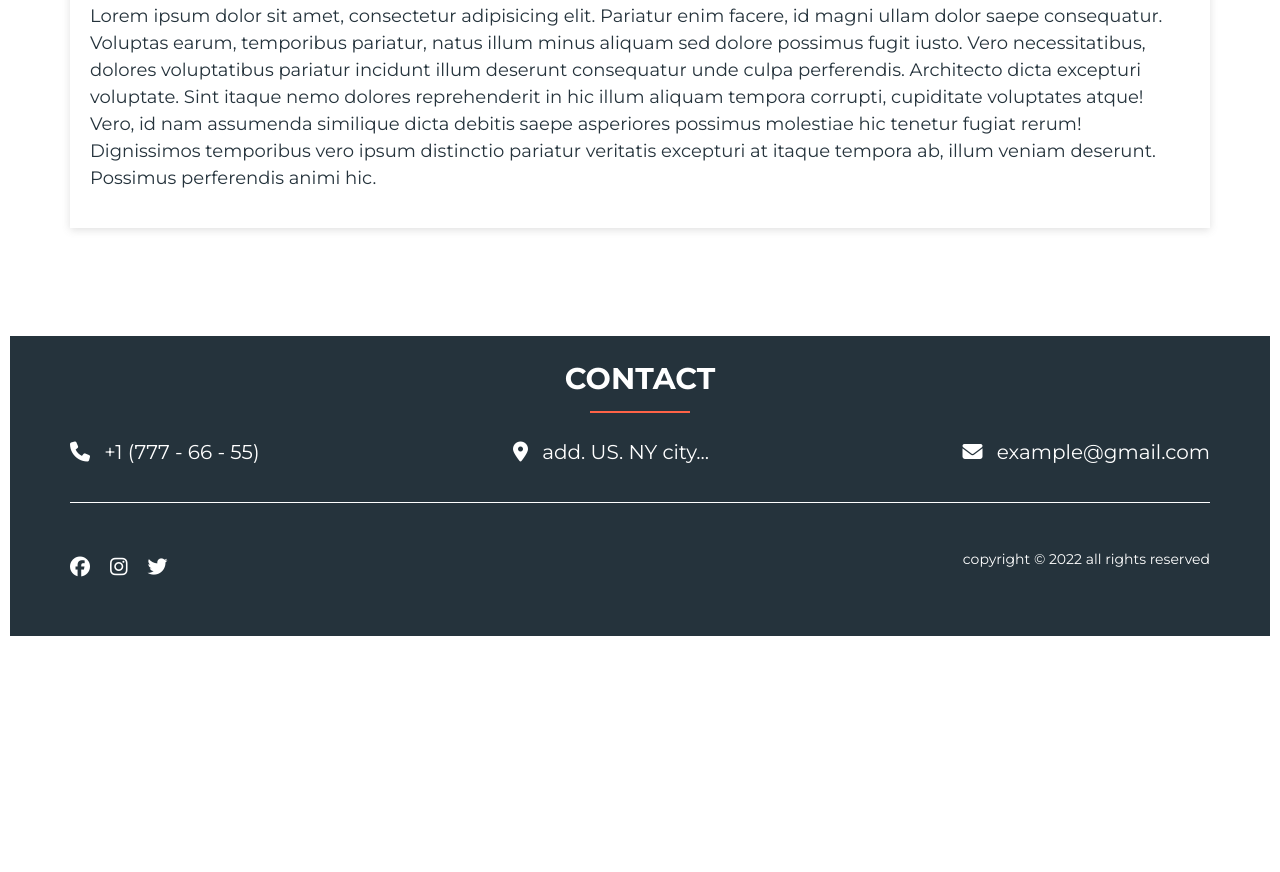
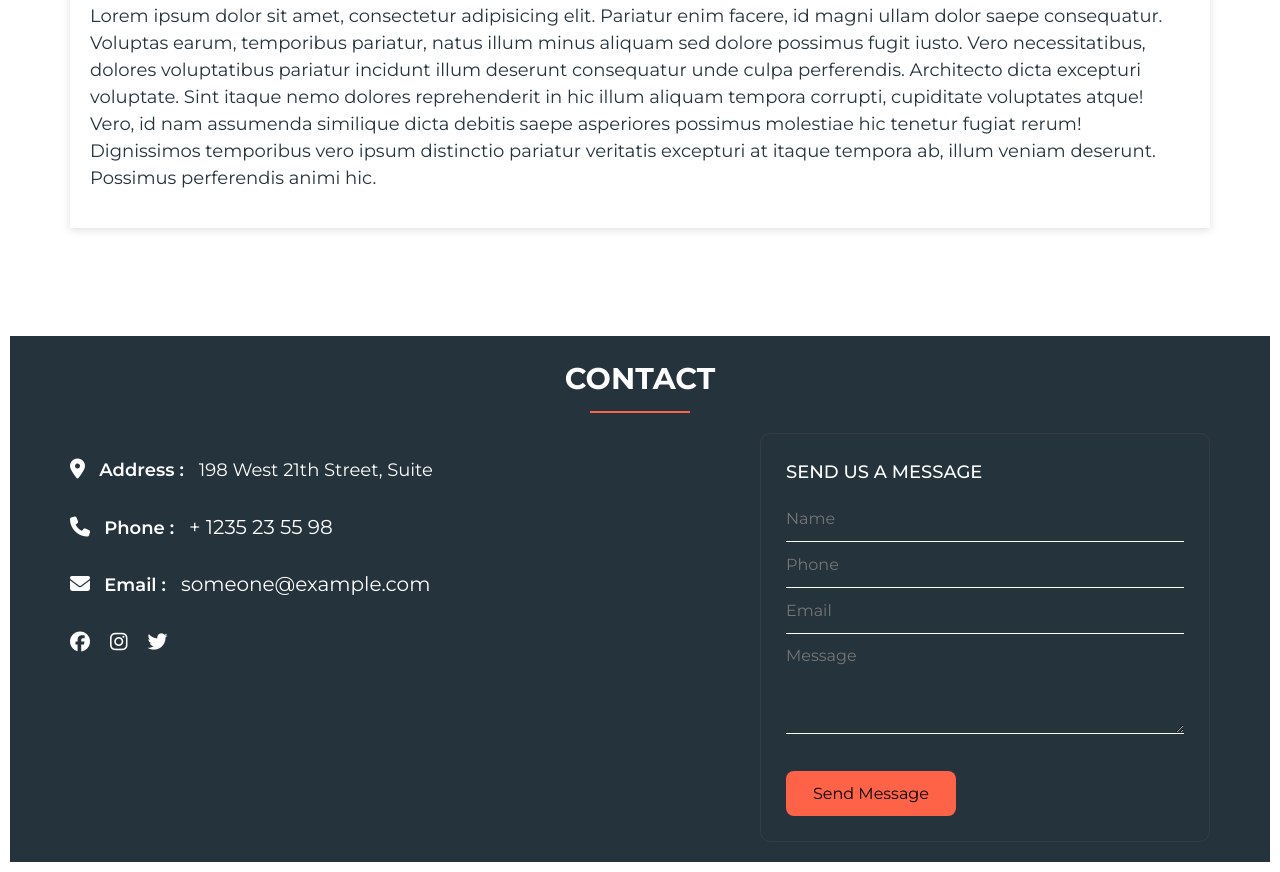
Before and after one commit to mrbrain91/thunder, a website: page src/index.html in a window 1280 px wide. Shown: the part 974-1846 px from the top of the page. Before the commit the page ends 1620 px from the top, so only its background shows below. Drawn offline with nearby package versions, Linux system fonts and the light colour scheme; files that its build step writes are made by us from their sources.

Commit message:
added contact form

```diff
--- a/src/index.html
+++ b/src/index.html
@@ -44,7 +44,8 @@
                 <p class="service__text">
                     Lorem ipsum dolor sit amet, consectetur adipisicing elit. Pariatur enim facere, id magni ullam dolor saepe consequatur. Voluptas earum, temporibus pariatur, natus illum minus aliquam sed dolore possimus fugit iusto. Vero necessitatibus, dolores voluptatibus
                     pariatur incidunt illum deserunt consequatur unde culpa perferendis. Architecto dicta excepturi voluptate. Sint itaque nemo dolores reprehenderit in hic illum aliquam tempora corrupti, cupiditate voluptates atque! Vero, id nam assumenda
-                    similique dicta debitis saepe asperiores possimus molestiae hic tenetur fugiat rerum! Dignissimos temporibus vero ipsum distinctio pariatur veritatis excepturi at itaque tempora ab, illum veniam deserunt. Possimus perferendis animi hic.
+                    similique dicta debitis saepe asperiores possimus molestiae hic tenetur fugiat rerum! Dignissimos temporibus vero ipsum distinctio pariatur veritatis excepturi at itaque tempora ab, illum veniam deserunt. Possimus perferendis animi
+                    hic.
                 </p>
 
             </div>
@@ -63,24 +64,23 @@
                 Contact
             </div>
             <div class="divider"></div>
+            <div class="footer__main">
                 <div class="footer__wrapper">
                     <div class="footer__wrapper-item">
+                        <i class="fa-solid fa-location-dot"></i>
+                        <span class="footer__wrapper-item-title">Address : </span>
+                        <span class="footer__wrapper-item-text">198 West 21th Street, Suite</span>
+                    </div>
+                    <div class="footer__wrapper-item">
                         <i class="fa-solid fa-phone"></i>
-                    <a href="tel:17775566">+1 (777 - 66 - 55)</a>
+                        <span class="footer__wrapper-item-title">Phone : </span>
+                        <a href="tel:235235598" class="footer__wrapper-item-text">+ 1235 23 55 98</a>
                     </div>
-                <div  class="footer__wrapper-item">
-                    <i class="fa-solid fa-location-dot"></i>
-                    <span>add. US. NY city...</span>
+                    <div class="footer__wrapper-item">
+                        <i class="fa-solid fa-envelope"></i>
+                        <span class="footer__wrapper-item-title">Email : </span>
+                        <a href="mailto:someone@example.com" class="footer__wrapper-item-text">someone@example.com</a>
                     </div>
-                <div  class="footer__wrapper-item">
-                    <i class="fa-solid fa-envelope"></i>
-                    <span>example@gmail.com</span>
-                </div>
-
-            </div>
-            <div class="footer__divider"></div>
-
-            <div class="footer__bottom">
                     <div class="footer__social">
                         <div class="footer__social-item">
                             <a href="#"><i class="fa-brands fa-facebook"></i></a>
@@ -98,11 +98,18 @@
 
                         </div>
                     </div>
-            <div class="footer__alright">
-                copyright © 2022 all rights reserved
                 </div>
+                <form action="#" class="footer__contact-form">
+                    <div class="footer__contact-form-title">
+                        Send us a message
                     </div>
-
+                    <input name="name" type="text" class="footer__contact-name" placeholder="Name">
+                    <input name="phone" id="name" type="text" class="footer__contact-phone" placeholder="Phone">
+                    <input name="email" id="name" type="text" class="footer__contact-phone" placeholder="Email">
+                    <textarea class="footer__contact-message" name="message" placeholder="Message"></textarea>
+                    <button class="footer__contact-btn" type="submit" name="submit">Send Message</button>
+                </form>
+            </div>
 
         </div>
     </footer>
--- a/src/sass/blocks/_footer.scss
+++ b/src/sass/blocks/_footer.scss
@@ -2,50 +2,52 @@
     min-height: 300px;
     background-color: #25333c;
     padding: 20px;
-
-    &__wrapper {
+    &__main {
         margin-top: 20px;
         display: flex;
         justify-content: space-between;
+    }
+    &__wrapper {
+        width: 50%;
+        display: flex;
+        flex-direction: column;
+        justify-content: space-between;
+        height: 200px;
         &-item {
             margin-bottom: 15px;
             i {
-
                 color: #fff;
                 font-size: 20px;
+            }
+            &-title {
+                font-weight: 600;
+                color: #fff;
+                font-size: 18px;
+                margin-left: 10px;
+            }
+            &-text {
+                font-weight: 400;
+                color: #fff;
+                font-size: 18px;
+                margin-left: 10px;
             }
         }
         margin-top: 24px;
         a {
             color: #fff;
             font-size: 20px;
-            margin-left: 10px;
             text-decoration: none;
         }
-        span {
-            color: #fff;
-            font-size: 20px;
-            margin-left: 10px;
-        }
     }
-
-
-
     &__title {
         text-transform: uppercase;
         text-align: center;
         font-size: 30px;
         font-weight: 700;
-        color: #fff;;
-    }
-    &__divider {
-        margin-top: 20px;
-        width: 100%;
-        height: 1px;
-        background-color: #fff;
+        color: #fff;
+        ;
     }
     &__social {
-        margin-top: 20px;
         display: flex;
         width: 500px;
         i {
@@ -53,20 +55,70 @@
             font-size: 20px;
             margin-right: 20px;
             &:hover {
-            font-size: 24px;
-
+                font-size: 24px;
             }
         }
     }
-    &__alright {
-             display: inline;
-            color: #fff;
-            font-size: 14px;
-    }
-    &__bottom {
-        display: flex;
-        justify-content: space-between;
-        align-items: center;
-        margin-top: 34px;
+    &__contact {
+        &-form {
+            width: 450px;
+            // background:
+            border: 1px solid #363A4D;
+            border-radius: 10px;
+            padding: 25px;
+            &-title {
+                font-weight: 500;
+                font-size: 18px;
+                text-transform: uppercase;
+                color: #FFFFFF;
+                margin-bottom: 10px;
+            }
+            // label {
+            //     margin-top: 15px;
+            //     font-weight: 600;
+            //     font-size: 15px;
+            //     color: #FFFFFF;
+            // }
+            input {
+                height: 46px;
+                background: none;
+                outline: none;
+                border: none;
+                font-weight: 400;
+                font-size: 16px;
+                color: #fff;
+                border-bottom: 1px solid #fff;
+            }
+            textarea {
+                padding-top: 10px;
+                height: 100px;
+                background: none;
+                outline: none;
+                border: none;
+                font-weight: 400;
+                font-size: 16px;
+                color: #fff;
+                border-bottom: 1px solid #fff;
+            }
+        }
+        &-message {
+            height: 500px;
+            width: 100%;
+        }
+        &-btn {
+            margin-top: 30px;
+            width: 170px;
+            height: 45px;
+            background: tomato;
+            border-radius: 8px;
+            border: none;
+            outline: none;
+        }
+        &-name {
+            width: 100%;
+        }
+        &-phone {
+            width: 100%;
+        }
     }
 }
```
Also changed, not shown: dist/css/style.min.css, dist/index.html. Lines whose indentation alone changed are shown as unchanged.
